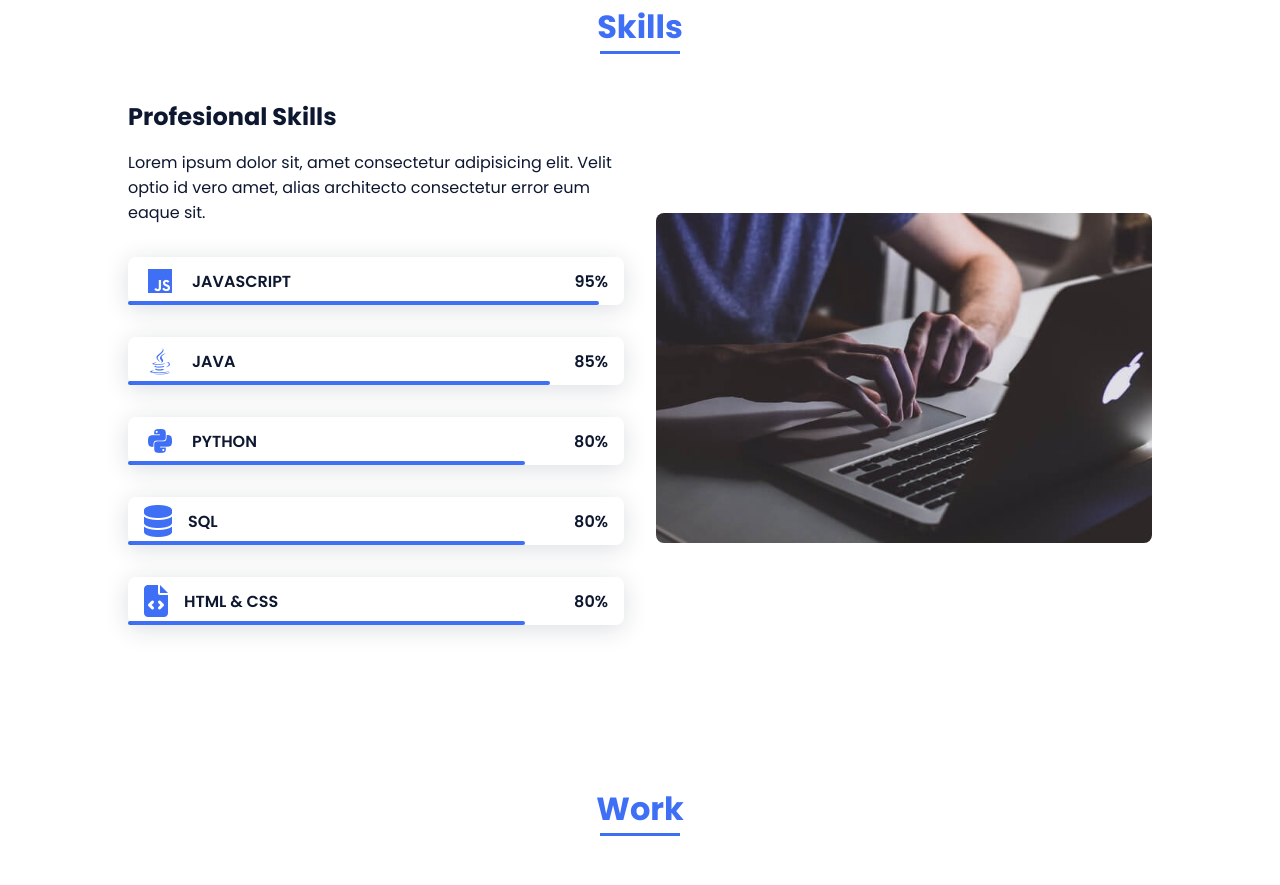
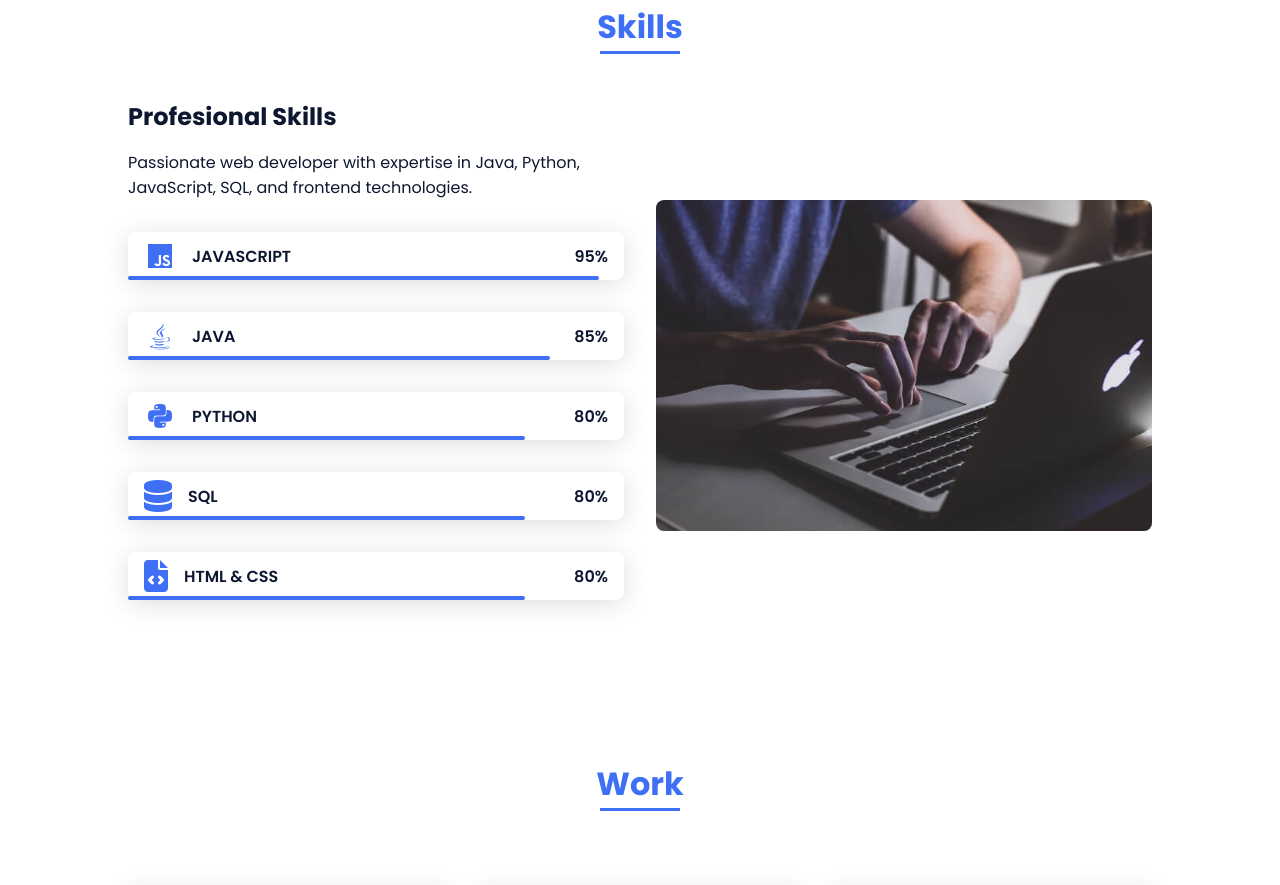
Before and after one commit to Praveenmuthu2233/portfolio, a plain HTML site: page index.html in a window 1280 px wide. Shown: the part 1324-2209 px from the top of the page. Drawn offline with nearby package versions, Linux system fonts and the light colour scheme.

Commit message:
change skills

```diff
--- a/index.html
+++ b/index.html
@@ -89,7 +89,7 @@
                 <div class="skills__container bd-grid">
                     <div>
                         <h2 class="skills__subtitle">Profesional Skills</h2>
-                        <p class="skills__text">Lorem ipsum dolor sit, amet consectetur adipisicing elit. Velit optio id vero amet, alias architecto consectetur error eum eaque sit.</p>
+                        <p class="skills__text">Passionate web developer with expertise in Java, Python, JavaScript, SQL, and frontend technologies.</p>
                         <div class="skills__data">
                             <div class="skills__names">
                                 <i class='bx bxl-javascript skills__icon' ></i>
```
